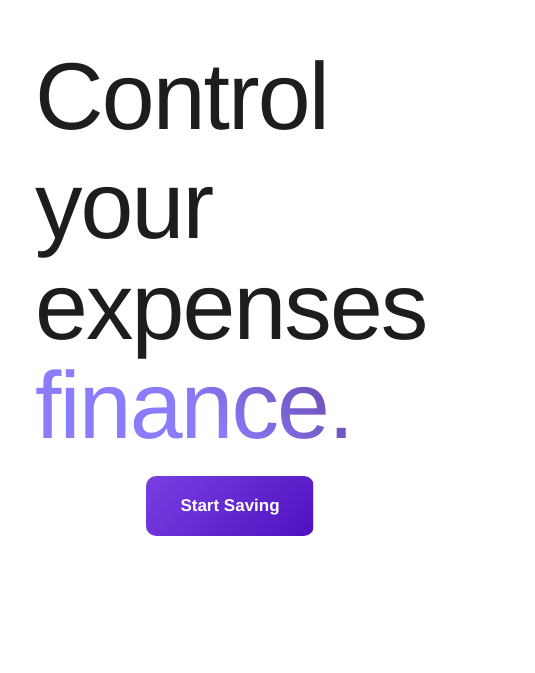
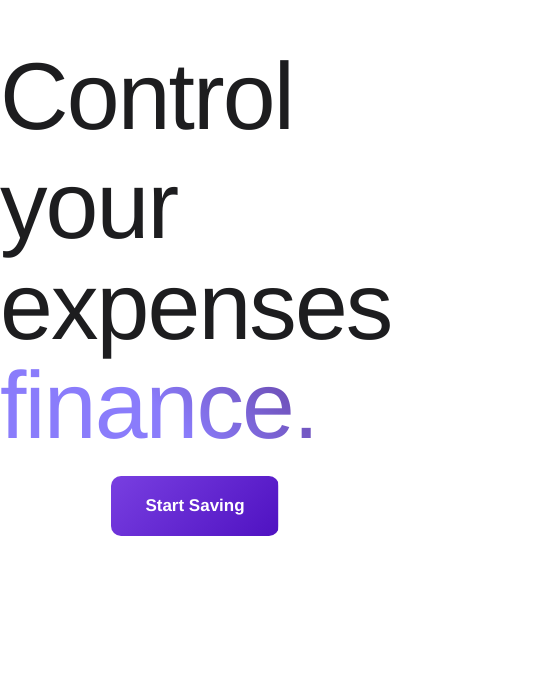
Before and after one commit to ManuelNavarro7/accounting, a plain HTML site: page public/index.html in a window 390 px wide. Shown: the part 131-804 px from the top of the page, 535 px wide, since content can reach past the window. Drawn offline with nearby package versions, Linux system fonts and the light colour scheme.

Commit message:
MarginMain

```diff
--- a/public/index.html
+++ b/public/index.html
@@ -14,7 +14,7 @@
     <title>Accounting</title>
   </head>
   <body>
-    <section class="container-fluid">
+    <section class="container-fluid SectionMain">
       <section class="row">
           <section class="Intro col-lg-9 col-md-12 d-flex flex-column justify-content-start align-items-center">
             <h2 >
--- a/public/stylebook.css
+++ b/public/stylebook.css
@@ -112,6 +112,11 @@
    }
 
    @media screen and (max-width: 600px) {
+   .SectionMain{
+     margin-right: 70px;
+   }
+
+
     h2 {
       width: 500px;
       font-size: 95px;
```
